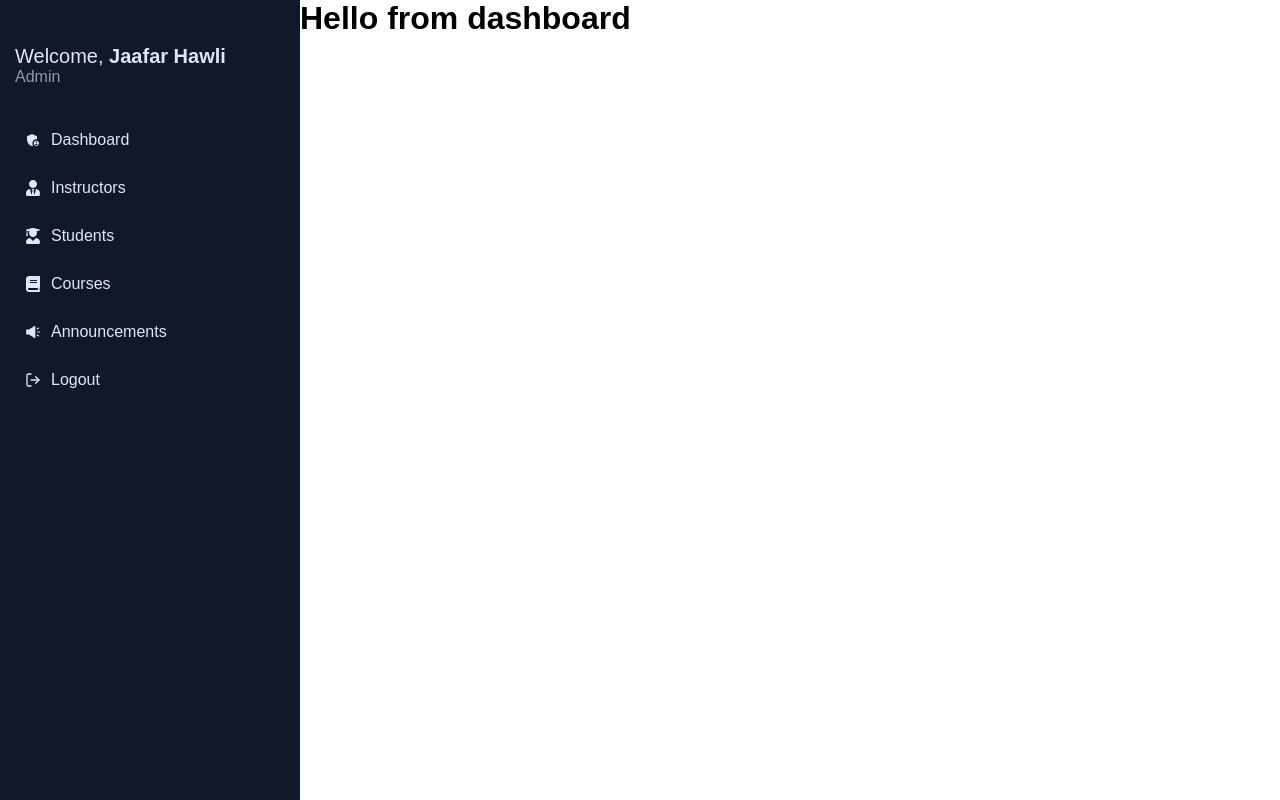
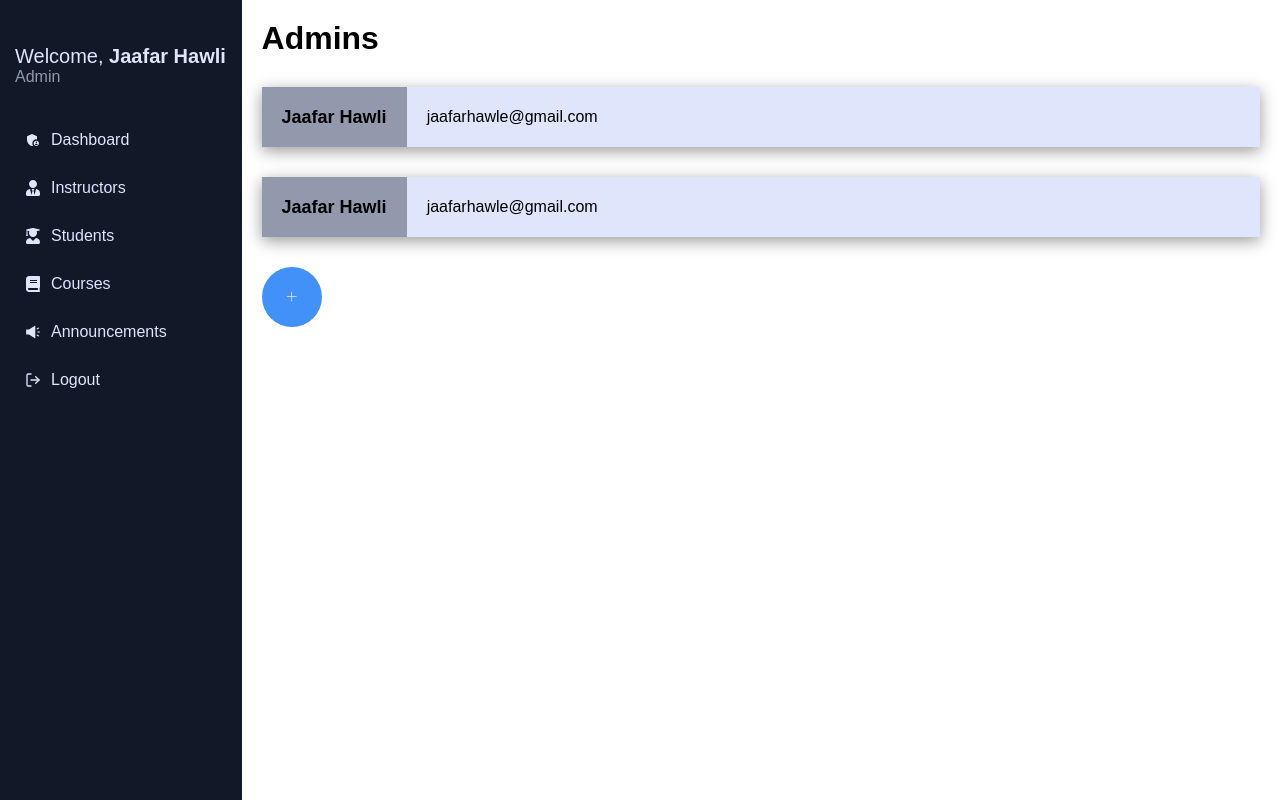
Before and after one commit to jaafarhawli/e_learning-website, a React (Create React App) app in the folder frontend/: page / in a window 1280 px wide. Built offline with nearby package versions, Linux system fonts and the light colour scheme.

Commit message:
frontend: added content to dashboard page

```diff
--- a/frontend/package.json
+++ b/frontend/package.json
@@ -3,8 +3,11 @@
   "version": "0.1.0",
   "private": true,
   "dependencies": {
+    "@emotion/react": "^11.10.4",
+    "@emotion/styled": "^11.10.4",
     "@fortawesome/free-solid-svg-icons": "^6.2.0",
     "@fortawesome/react-fontawesome": "^0.2.0",
+    "@mui/material": "^5.10.9",
     "@testing-library/jest-dom": "^5.16.5",
     "@testing-library/react": "^13.4.0",
     "@testing-library/user-event": "^13.5.0",
--- a/frontend/src/components/Panel.js
+++ b/frontend/src/components/Panel.js
@@ -1,15 +1,9 @@
 import React from "react";
 import {Link} from 'react-router-dom';
 import {PanelComponent} from "./PanelComponent";
-import {MdAdminPanelSettings} from "react-icons/md";
-import {FaUserTie} from "react-icons/fa";
-import {FaUserGraduate} from "react-icons/fa";
-import {FaBook} from "react-icons/fa";
-import {AiFillSound} from "react-icons/ai";
-import {FiLogOut} from "react-icons/fi";
-
 
 const Panel = () => {
+
   return (
     <div className="admin-panel flex column pointer">
         <div className="panel-component panel-header">
@@ -19,14 +13,10 @@ const Panel = () => {
         <ul className="panel-list">
           {PanelComponent.map((item, index) => {
             return (
-              <li key={index}>
-                <Link to={item.path} className='panel-component-link'>
-                  <div className='panel-component-container flex pointer'>
+                <Link to={item.path} className="panel-component-link panel-component-container flex pointer" key={index}>
                     {item.icon}
                     <p className="panel-admin-name">{item.title}</p>
-                  </div>
                 </Link>
-              </li>
             );
           })}
         </ul>
@@ -35,37 +25,3 @@ const Panel = () => {
 }
 
 export default Panel;
-
-
-
-
-
-
-
-
-
-
-
-
-
-
-        // <Link className='panel-component-link' to='/dashboard' key={1}>
-        //   <PanelComponent text='Jaafar Hawli' icon={<MdAdminPanelSettings className="panel-icon" />} />
-        // </Link>
-
-        // <Link className='panel-component-link' to='/instructors' key={2}>
-        //   <PanelComponent text='Instructors' icon={<FaUserTie className="panel-icon" />} />
-        // </Link>
-
-        // <Link className='panel-component-link' to='students' key={3}>
-        //   <PanelComponent text='Students' icon={<FaUserGraduate className="panel-icon" />} />
-        // </Link>
-
-        // <Link className='panel-component-link' to='courses' key={4}>
-        //   <PanelComponent text='Courses' icon={<FaBook className="panel-icon" />} />
-        // </Link>
-
-        // <Link className='panel-component-link' to='announcements' key={5}>
-        //   <PanelComponent text='Announcements' icon={<AiFillSound className="panel-icon" />} />
-
-        // </Link>
--- a/frontend/src/index.css
+++ b/frontend/src/index.css
@@ -30,6 +30,15 @@ ul {
 
 .display {
   display: none;
+}
+
+.shadow {
+	box-shadow: 0px 4px 15px 0px rgb(0, 0, 0, 0.4);
+}
+
+button:active {
+	transform: scale(0.95);
+	transition: transform 200ms;
 }
 
 
@@ -77,6 +86,10 @@ ul {
   background-color: rgb(201, 201, 201, .4);
 }
 
+.active{
+    background-color: #3c4354 !important;
+}
+
 .panel-component-link {
   width: 100%;
 }
@@ -94,12 +107,58 @@ a:link {
   color: #dfe6fc;
 }
 
-.dashboard {
-  display: flex;
-  justify-content: center;
-  color: black;
-}
 
 .panel-list {
   width: 100%;
 }
+
+.dashboard {
+  display: flex;
+  flex-direction: column;
+  gap: 30px;
+  padding: 20px;
+  width: 100%;
+  color: black;
+}
+
+.dashboard-components {
+  display: flex;
+  width: 100%;
+  height: 60px;
+  background-color:#dfe6fc;
+  align-items: center;
+  gap: 20px;
+}
+
+.admin-name {
+  display: flex;
+  align-items: center;
+  height: 100%;
+  background-color: #9399ad;
+  padding: 20px;
+}
+
+.admin-name p {
+  font-size: 18px;
+  font-weight: 700;
+}
+
+.add-button {
+  display: flex;
+  justify-content: center;
+  align-items: center;
+  width: 60px;
+  height: 60px;
+  border-radius: 50%;
+  border: none;
+  background-color: #4191f9;
+  transition: 300ms;
+}
+
+.add-icon {
+  color: #dfe6fc;
+}
+
+.add-button:hover {
+  background-color: #3070c5;
+}
--- a/frontend/src/pages/Dashboard.js
+++ b/frontend/src/pages/Dashboard.js
@@ -1,9 +1,26 @@
 import React from 'react';
+import {BsPlusLg} from 'react-icons/bs'
 
 const Dashboard = () => {
+
   return (
     <div className='dashboard'>
-      <h1>Hello from dashboard</h1>
+      <h1>Admins</h1>
+      <div className='dashboard-components flex shadow'>
+        <div className='admin-name'>
+         <p>Jaafar Hawli</p>
+        </div>
+        <p>jaafarhawle@gmail.com</p>
+      </div>
+      <div className='dashboard-components flex shadow'>
+        <div className='admin-name'>
+         <p>Jaafar Hawli</p>
+        </div>
+        <p>jaafarhawle@gmail.com</p>
+      </div>
+      <button className='add-button'>
+        <BsPlusLg className='add-icon'/>
+      </button>
     </div>
   );
 }
```
Also changed, not shown: frontend/src/components/PanelComponent.js (+1 -16 lines), frontend/src/pages/Logout.js (added, +11 -0 lines), 1 other file (tests, documents, lock files or other folders).
